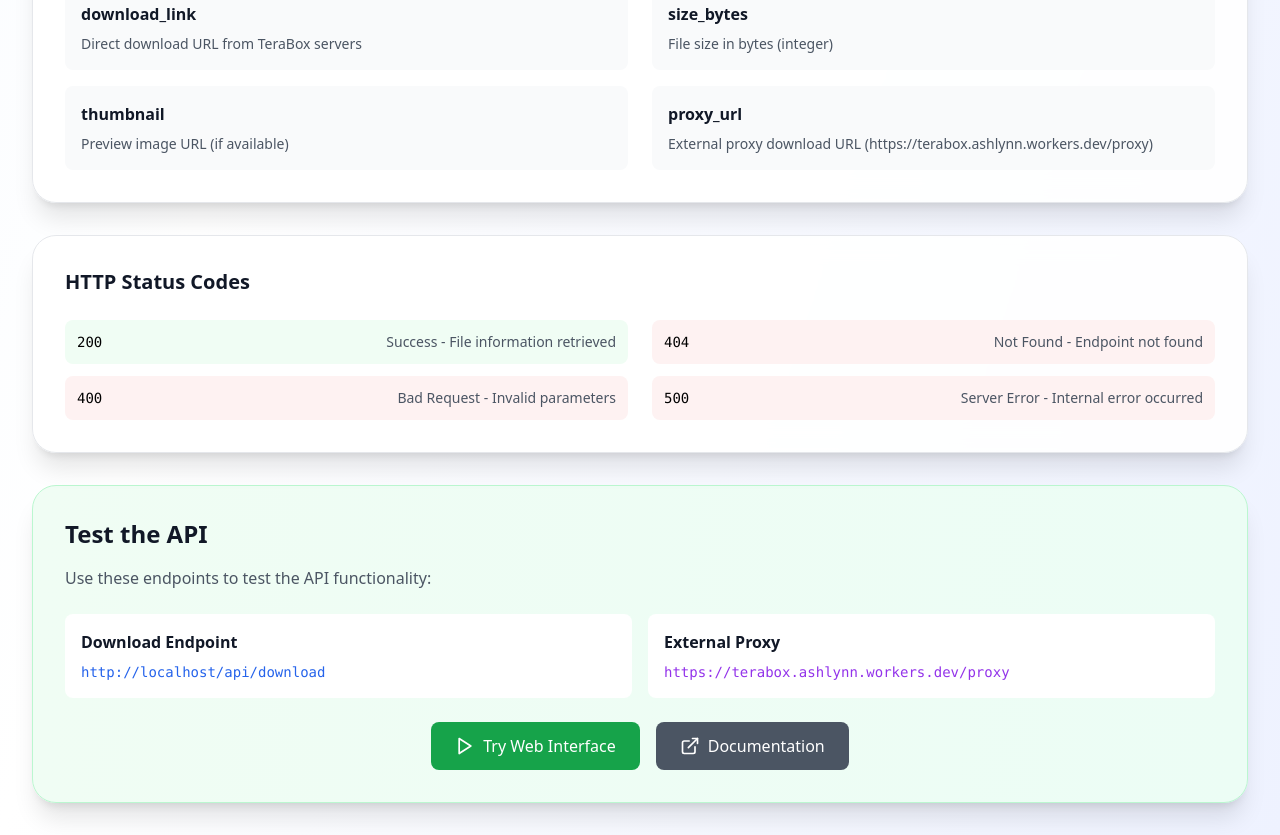
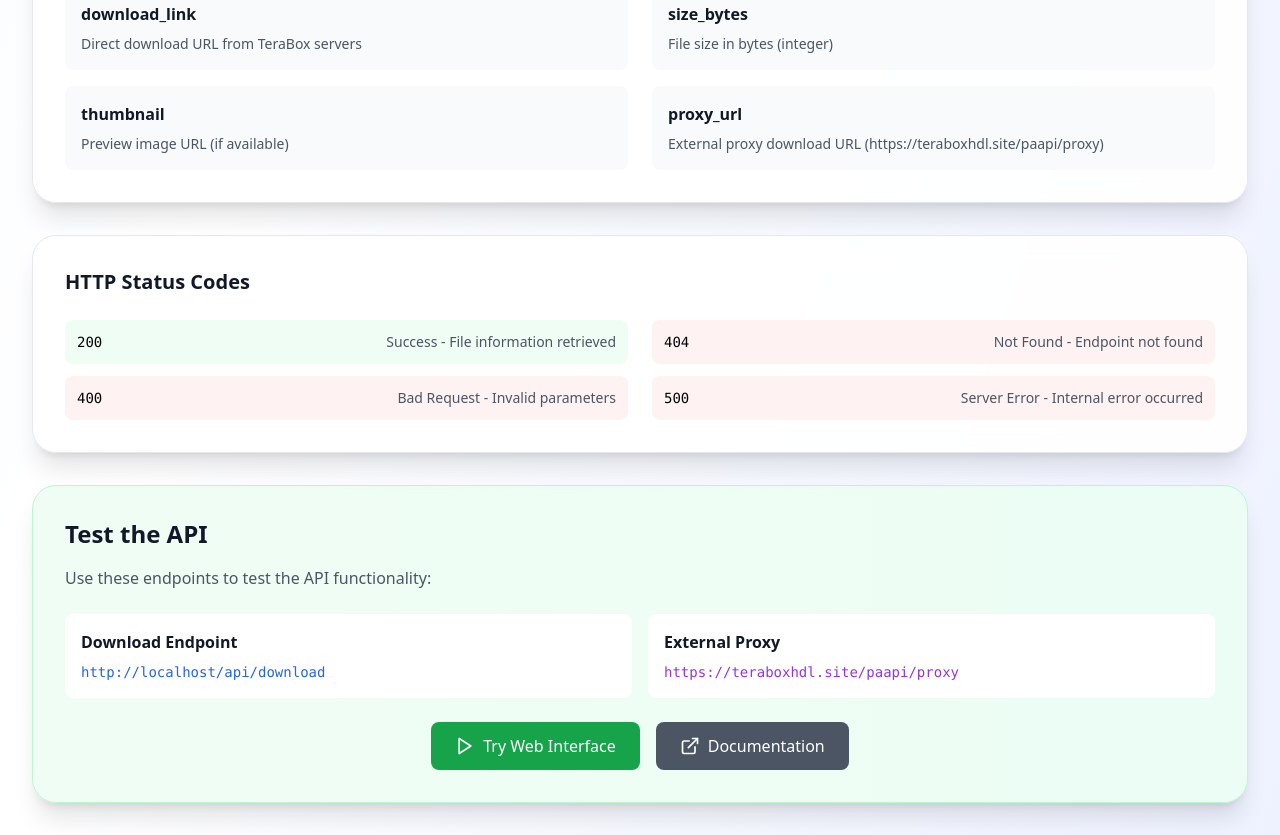
Before and after one commit to brosec/terahdl, a React (Vite) app: page /download in a window 1280 px wide. Shown: the part 3200-4035 px from the top of the page. Built offline with nearby package versions, Linux system fonts and the light colour scheme.

Commit message:
Update Download.tsx

```diff
--- a/src/pages/Download.tsx
+++ b/src/pages/Download.tsx
@@ -419,7 +419,7 @@ print(data)`;
 
               <div className="bg-gray-50 dark:bg-gray-700 rounded-lg p-4">
                 <h4 className="font-semibold text-gray-900 dark:text-white mb-2">proxy_url</h4>
-                <p className="text-sm text-gray-600 dark:text-gray-300">External proxy download URL (https://terabox.ashlynn.workers.dev/proxy)</p>
+                <p className="text-sm text-gray-600 dark:text-gray-300">External proxy download URL (https://teraboxhdl.site/paapi/proxy)</p>
               </div>
             </div>
           </div>
@@ -469,7 +469,7 @@ print(data)`;
               </div>
               <div className="bg-white dark:bg-gray-800 rounded-lg p-3 sm:p-4">
                 <h4 className="font-semibold text-gray-900 dark:text-white mb-2 text-sm sm:text-base">External Proxy</h4>
-                <code className="text-xs sm:text-sm text-purple-600 dark:text-purple-400 break-all block overflow-x-auto">https://terabox.ashlynn.workers.dev/proxy</code>
+                <code className="text-xs sm:text-sm text-purple-600 dark:text-purple-400 break-all block overflow-x-auto">https://teraboxhdl.site/paapi/proxy</code>
               </div>
             </div>
             <div className="flex flex-col sm:flex-row gap-3 sm:gap-4 justify-center">
```
